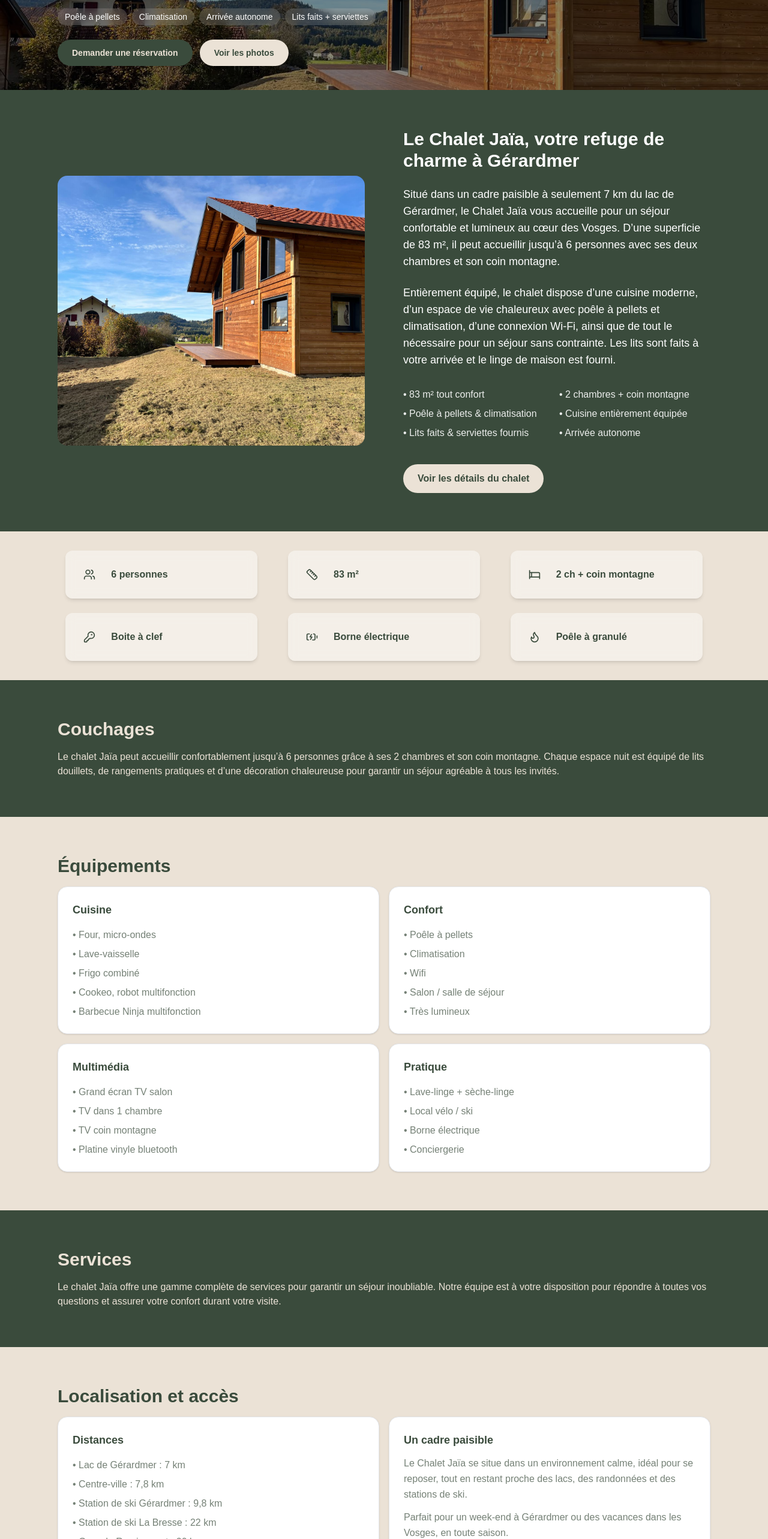
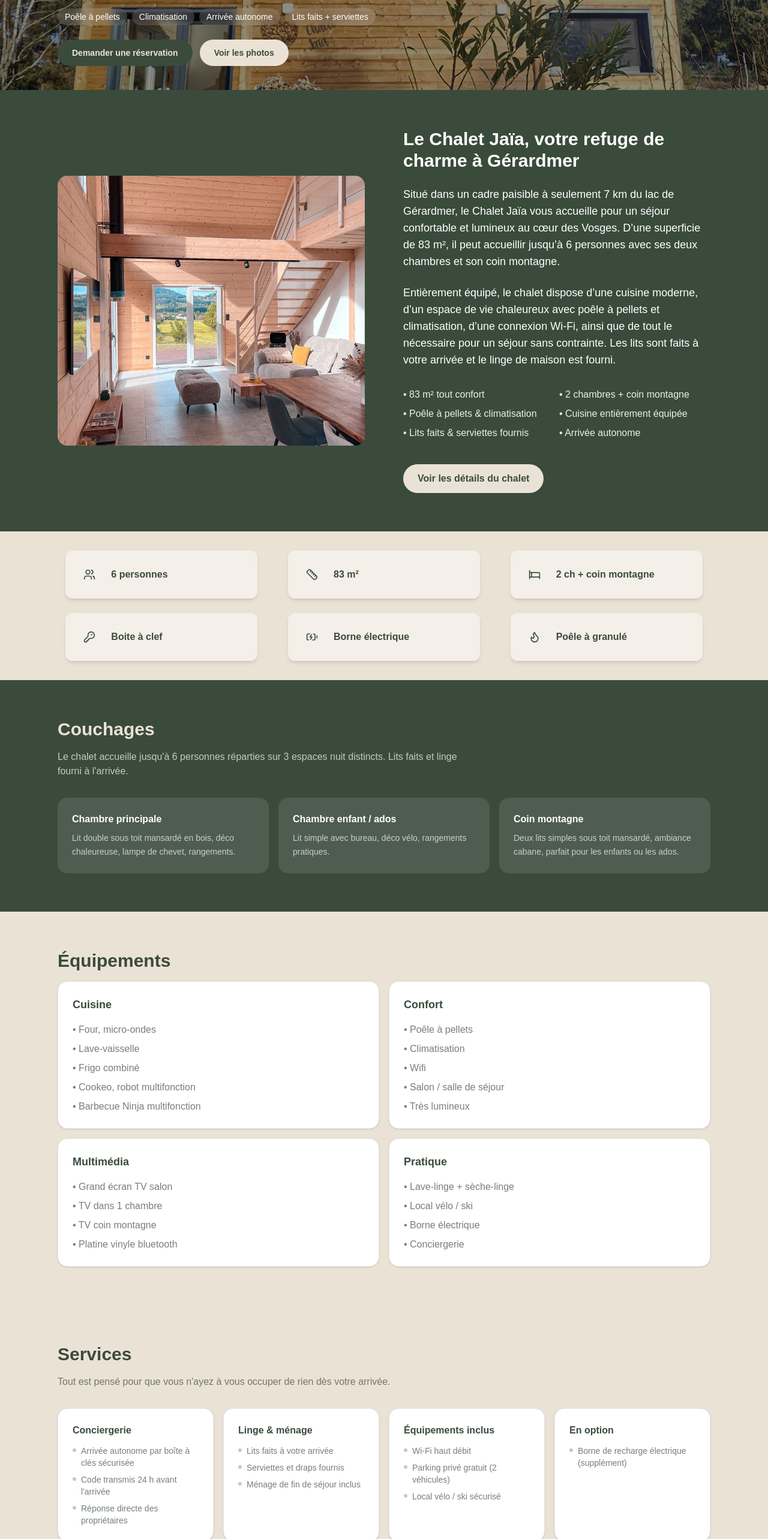
Before and after one commit to alexisgruny/chalet-site, a Next.js app: page /chalet in a window 1280 px wide. Shown: the part 234-2800 px from the top of the page at 60% size. Built offline with nearby package versions, Linux system fonts and the light colour scheme.

Commit message:
change information

```diff
--- a/src/app/contact/page.tsx
+++ b/src/app/contact/page.tsx
@@ -106,7 +106,7 @@ export default function ContactPage() {
       <section className="w-full relative">
         <div className="relative h-[40vh] min-h-[320px] w-full">
           <Image
-            src="/images/chalet/chaletHero.jpg"
+            src="/images/chalet/exterieur-facade-soleil.jpg"
             alt="Contactez le Chalet Jaïa"
             fill
             priority
--- a/src/app/layout.tsx
+++ b/src/app/layout.tsx
@@ -23,7 +23,7 @@ export const metadata = {
     type: "website",
     images: [
       {
-        url: "/images/chalet/chaletHero.jpg", // ← idéalement une image 1200×630
+        url: "/images/chalet/exterieur-facade-soleil.jpg", // ← idéalement une image 1200×630
         width: 1200,
         height: 630,
         alt: "Chalet Jaïa à Gérardmer",
@@ -36,7 +36,7 @@ export const metadata = {
     title: "Chalet Jaïa — Location à Gérardmer",
     description:
       "Louez le Chalet Jaïa à Gérardmer : 83 m², 6 personnes, poêle à pellets, wifi, borne électrique.",
-    images: ["/images/chalet/chaletHero.jpg"],
+    images: ["/images/chalet/exterieur-facade-soleil.jpg"],
   },
 };
 
@@ -46,7 +46,7 @@ const jsonLd = {
   "name": "Chalet Jaïa",
   "description": "Chalet chaleureux à Gérardmer pour 6 personnes, 83 m², poêle à pellets, wifi, borne électrique.",
   "url": "https://chalet-jaia.fr",
-  "image": "https://chalet-jaia.fr/images/chalet/chaletHero.jpg",
+  "image": "https://chalet-jaia.fr/images/chalet/exterieur-facade-soleil.jpg",
   "address": {
     "@type": "PostalAddress",
     "addressLocality": "Gérardmer",
--- a/src/app/localisation/page.tsx
+++ b/src/app/localisation/page.tsx
@@ -57,7 +57,7 @@ export default function LocalisationPage() {
       <section className="w-full relative">
         <div className="relative h-[40vh] min-h-[320px] w-full">
           <Image
-            src="/images/chalet/chaletHero.jpg"
+            src="/images/chalet/exterieur-facade-soleil.jpg"
             alt="Accès au Chalet Jaïa"
             fill
             priority
--- a/src/app/tarifs/page.tsx
+++ b/src/app/tarifs/page.tsx
@@ -73,7 +73,7 @@ export default function TarifsPage() {
       <section className="w-full relative">
         <div className="relative h-[40vh] min-h-[320px] w-full">
           <Image
-            src="/images/chalet/chaletHero.jpg"
+            src="/images/chalet/exterieur-facade-soleil.jpg"
             alt="Chalet Jaïa — Tarifs"
             fill
             priority
--- a/src/components/section/description.tsx
+++ b/src/components/section/description.tsx
@@ -13,7 +13,7 @@ export default function Description() {
       {/* Image — cachée sur mobile */}
       <div className="hidden md:block order-2 md:order-1 relative md:h-[450px] w-full overflow-hidden rounded-2xl">
         <Image
-          src="/images/chalet/chaletHero.jpg"
+          src="/images/chalet/salon-vue-panoramique.jpg"
           alt="Chalet Jaïa"
           fill
           className="object-cover"
--- a/src/components/section/galleryClient.tsx
+++ b/src/components/section/galleryClient.tsx
@@ -90,7 +90,7 @@ export default function GalleryClient() {
             <section className="w-full relative">
                 <div className="relative h-[40vh] min-h-[320px] w-full">
                     <Image
-                        src="/images/chalet/chaletHero.jpg"
+                        src="/images/chalet/exterieur-facade-soleil.jpg"
                         alt="Galerie — Chalet Jaïa"
                         fill
                         priority
--- a/src/components/section/galleryPreview.tsx
+++ b/src/components/section/galleryPreview.tsx
@@ -6,10 +6,10 @@ export default function GalleryPreview() {
             <div className="container-section">
                 <div className="grid grid-cols-2 md:grid-cols-4 gap-2 md:gap-4">
                     {[
-                        "/images/chalet/chalet1.jpg",
-                        "/images/chalet/chalet2.jpg",
-                        "/images/chalet/chalet3.jpg",
-                        "/images/chalet/chaletHero.jpg",
+                        "/images/chalet/exterieur-facade-soleil.jpg",
+                        "/images/chalet/salon-vue-panoramique.jpg",
+                        "/images/chalet/chambre-principale-vue-complete.jpg",
+                        "/images/chalet/cuisine-vue-ensemble.jpg",
                     ].map((src, i) => (
                         <div
                             key={i}
--- a/src/components/section/hero.tsx
+++ b/src/components/section/hero.tsx
@@ -6,7 +6,7 @@ export default function Hero() {
     <section className="relative h-screen w-screen left-1/2 right-1/2 -ml-[50vw] -mr-[50vw] -mt-16">
       {/* Image */}
       <Image
-        src="/images/chalet/chaletHero.jpg"
+        src="/images/chalet/exterieur-facade-soleil.jpg"
         alt="Chalet à la montagne"
         fill
         priority
--- a/src/components/section/heroChalet.tsx
+++ b/src/components/section/heroChalet.tsx
@@ -9,7 +9,7 @@ return (
 
           {/* Image */}
           <Image
-            src="/images/chalet/chaletHero.jpg"
+            src="/images/chalet/exterieur-facade-soleil.jpg"
             alt="Chalet Jaïa à Gérardmer"
             fill
             priority
--- a/src/components/section/pricingPreview.tsx
+++ b/src/components/section/pricingPreview.tsx
@@ -1,13 +1,33 @@
+import Link from "next/link";
+
 export default function PricingPreview() {
   return (
     <section className="section-beige">
-            <div className="container-section space-y-4">
-                <h2 className="title-section-beige">
-                    Tarifs et Réservations
-                </h2>
-                <p className="text-[#3a4b3c]/70">
-                    Découvrez nos tarifs compétitifs pour un séjour inoubliable au chalet Jaïa. Nous proposons des prix attractifs pour les locations à la semaine, ainsi que des offres spéciales pour les séjours de courte durée. Réservez dès maintenant pour profiter de notre hébergement de qualité et de notre emplacement idéal à Gérardmer.
+      <div className="container-section">
+        <h2 className="title-section-beige">Tarifs</h2>
+        <p className="text-muted mb-8 max-w-2xl">
+          Deux tarifs selon la période : basse saison (hors vacances scolaires) et haute saison
+          (vacances scolaires). Linge, ménage et Wi-Fi inclus.
         </p>
+
+        <div className="grid gap-4 sm:grid-cols-2 max-w-xl">
+          <div className="card flex flex-col gap-2">
+            <p className="text-xs font-semibold uppercase tracking-wider text-muted">Basse saison</p>
+            <p className="text-lg font-bold text-[#3a4b3c]">Hors vacances scolaires</p>
+            <p className="text-sm text-muted">Location à la semaine ou au week-end</p>
+          </div>
+          <div className="card flex flex-col gap-2 ring-2 ring-[#3a4b3c]">
+            <p className="text-xs font-semibold uppercase tracking-wider text-muted">Haute saison</p>
+            <p className="text-lg font-bold text-[#3a4b3c]">Vacances scolaires</p>
+            <p className="text-sm text-muted">Location à la semaine ou au week-end</p>
+          </div>
+        </div>
+
+        <div className="mt-6">
+          <Link href="/tarifs" className="btn-primary text-sm">
+            Voir les tarifs complets
+          </Link>
+        </div>
       </div>
     </section>
   );
--- a/src/components/section/services.tsx
+++ b/src/components/section/services.tsx
@@ -1,14 +1,61 @@
+const services = [
+  {
+    title: "Conciergerie",
+    items: [
+      "Arrivée autonome par boîte à clés sécurisée",
+      "Code transmis 24 h avant l'arrivée",
+      "Réponse directe des propriétaires",
+    ],
+  },
+  {
+    title: "Linge & ménage",
+    items: [
+      "Lits faits à votre arrivée",
+      "Serviettes et draps fournis",
+      "Ménage de fin de séjour inclus",
+    ],
+  },
+  {
+    title: "Équipements inclus",
+    items: [
+      "Wi-Fi haut débit",
+      "Parking privé gratuit (2 véhicules)",
+      "Local vélo / ski sécurisé",
+    ],
+  },
+  {
+    title: "En option",
+    items: [
+      "Borne de recharge électrique (supplément)",
+    ],
+  },
+];
+
 export default function Services() {
-    return (
-        <section className="section-green">
-            <div className="container-section">
-            <h2 className="title-section-green">
-                Services
-            </h2>
-            <p className="text-[#EBE2D6]">
-                Le chalet Jaïa offre une gamme complète de services pour garantir un séjour inoubliable. Notre équipe est à votre disposition pour répondre à toutes vos questions et assurer votre confort durant votre visite.
-            </p>
+  return (
+    <section className="section-beige">
+      <div className="container-section">
+        <h2 className="title-section-beige">Services</h2>
+        <p className="text-muted mb-8 max-w-2xl">
+          Tout est pensé pour que vous n'ayez à vous occuper de rien dès votre arrivée.
+        </p>
+
+        <div className="grid gap-4 sm:grid-cols-2 lg:grid-cols-4">
+          {services.map(({ title, items }) => (
+            <div key={title} className="card space-y-3">
+              <h3 className="font-bold text-[#3a4b3c]">{title}</h3>
+              <ul className="space-y-2">
+                {items.map((item) => (
+                  <li key={item} className="flex gap-2 text-sm text-muted">
+                    <span className="mt-1.5 h-1.5 w-1.5 rounded-full bg-[#3a4b3c]/30 flex-shrink-0" />
+                    {item}
+                  </li>
+                ))}
+              </ul>
             </div>
-        </section>
-    );
+          ))}
+        </div>
+      </div>
+    </section>
+  );
 }
--- a/src/components/section/sleeping.tsx
+++ b/src/components/section/sleeping.tsx
@@ -1,15 +1,37 @@
+const rooms = [
+  {
+    name: "Chambre principale",
+    desc: "Lit double sous toit mansardé en bois, déco chaleureuse, lampe de chevet, rangements.",
+  },
+  {
+    name: "Chambre enfant / ados",
+    desc: "Lit simple avec bureau, déco vélo, rangements pratiques.",
+  },
+  {
+    name: "Coin montagne",
+    desc: "Deux lits simples sous toit mansardé, ambiance cabane, parfait pour les enfants ou les ados.",
+  },
+];
+
 export default function Sleeping() {
-    return (
-        <section className="section-green">
-            <div className="container-section">
-            <h2 className="title-section-green">
+  return (
+    <section className="section-green">
+      <div className="container-section">
+        <h2 className="title-section-green">Couchages</h2>
+        <p className="text-white/70 mb-8 max-w-2xl">
+          Le chalet accueille jusqu'à 6 personnes réparties sur 3 espaces nuit distincts.
+          Lits faits et linge fourni à l'arrivée.
+        </p>
 
-                Couchages
-            </h2>
-            <p className="text-[#EBE2D6]">
-                Le chalet Jaïa peut accueillir confortablement jusqu’à 6 personnes grâce à ses 2 chambres et son coin montagne. Chaque espace nuit est équipé de lits douillets, de rangements pratiques et d’une décoration chaleureuse pour garantir un séjour agréable à tous les invités.
-            </p>
+        <div className="grid gap-4 md:grid-cols-3">
+          {rooms.map(({ name, desc }) => (
+            <div key={name} className="card-dark space-y-2">
+              <h3 className="font-bold text-white">{name}</h3>
+              <p className="text-white/70 text-sm leading-relaxed">{desc}</p>
             </div>
-        </section>
-    );
+          ))}
+        </div>
+      </div>
+    </section>
+  );
 }
```
Lines whose indentation alone changed are shown as unchanged.
